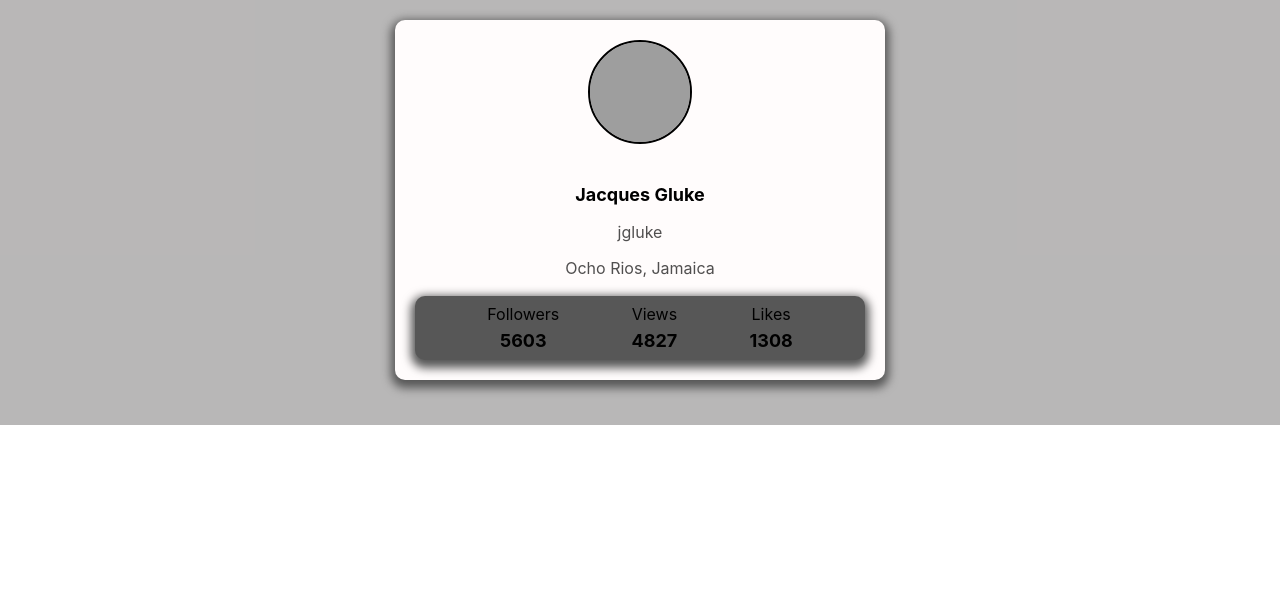
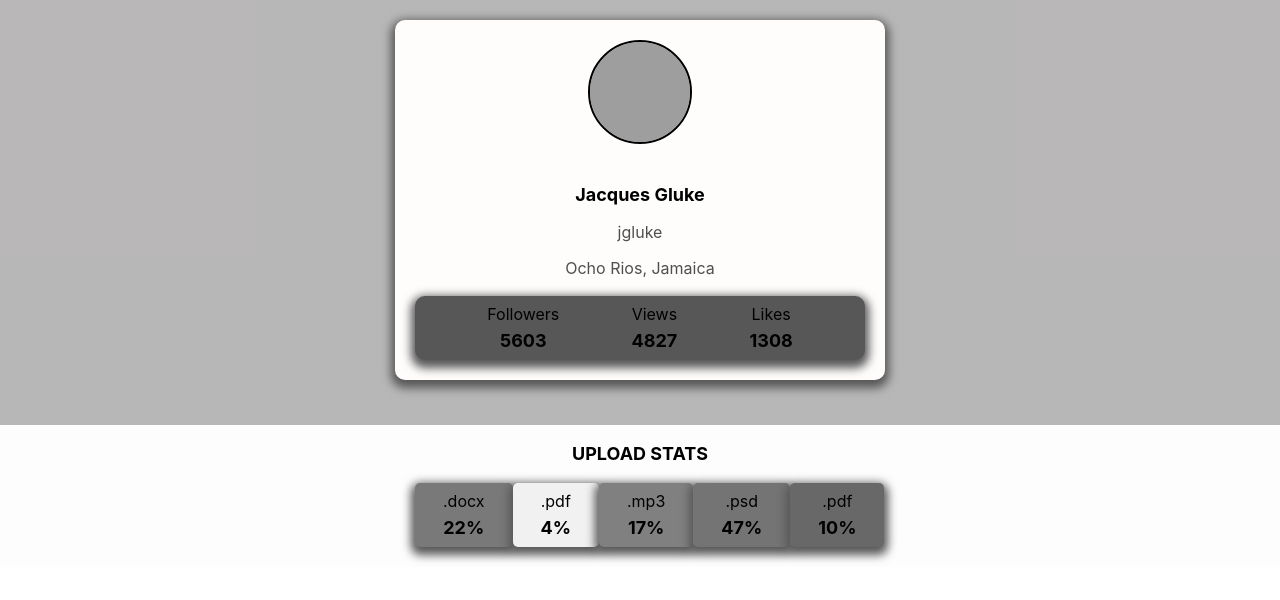
Before and after one commit to Dadayat/goit-react-hw-01-components, a React (Create React App) app: page / in a window 1280 px wide. Shown: the top 600 px of the page. Built offline with nearby package versions, Linux system fonts and the light colour scheme; grey boxes are pictures that could not be loaded.

Commit message:
update statistics.jsx and module.css files

```diff
--- a/src/components/App.jsx
+++ b/src/components/App.jsx
@@ -1,5 +1,7 @@
-import { Profile } from "./Profile/Profile";
+import { Profile } from './Profile/Profile';
 import user from '../data/user.json';
+import { Statistics } from './Statistics/Statistics';
+import data from '../data/data.json';
 
 export const App = () => {
   return (
@@ -9,8 +11,9 @@ export const App = () => {
         tag={user.tag}
         location={user.location}
         avatar={user.avatar}
-        stats={user.stats} />
+        stats={user.stats}
+      />
+      <Statistics title={'UPLOAD STATS'} stats={data} />
     </div>
-
   );
 };
--- /dev/null
+++ b/src/components/StatisticItem/StatisticItem.jsx
@@ -0,0 +1,13 @@
+import css from './StatisticItem.module.css';
+import { makeGray } from './makeGrey';
+
+const StatisticItem = ({ label, percentage }) => {
+  return (
+    <li className={css.item} style={{ backgroundColor: `${makeGray()}` }}>
+      <span className={css.label}>{label}</span>
+      <span className={css.percentage}>{percentage}%</span>
+    </li>
+  );
+};
+
+export { StatisticItem };
--- /dev/null
+++ b/src/components/StatisticItem/StatisticItem.module.css
@@ -0,0 +1,13 @@
+.item {
+  display: flex;
+  flex-direction: column;
+  row-gap: 10px;
+  padding: 10px 28px;
+  border-radius: 5px;
+  box-shadow: 0px 4px 10px 4px #575757;
+}
+
+.percentage {
+  font-size: large;
+  font-weight: 700;
+}
--- /dev/null
+++ b/src/components/StatisticItem/makeGrey.js
@@ -0,0 +1,4 @@
+export function makeGray() {
+  const grayValue = Math.floor(Math.random() * 156 + 100);
+  return `rgb(${grayValue}, ${grayValue}, ${grayValue})`;
+}
--- a/src/components/Statistics/Statistics.jsx
+++ b/src/components/Statistics/Statistics.jsx
@@ -0,0 +1,27 @@
+import { StatisticItem } from '../StatisticItem/StatisticItem';
+import css from './Statistics.module.css';
+
+const Statistics = ({ title, stats }) => {
+  return (
+    <>
+      <section className={css.statistics}>
+        {title && <h2 className={css.title}>{title}</h2>}
+        {stats.length > 0 && (
+          <ul className={css.stat_list}>
+            {stats.map(stat => {
+              return (
+                <StatisticItem
+                  label={stat.label}
+                  percentage={stat.percentage}
+                  key={stat.id}
+                />
+              );
+            })}
+          </ul>
+        )}
+      </section>
+    </>
+  );
+};
+
+export { Statistics };
--- a/src/components/Statistics/Statistics.module.css
+++ b/src/components/Statistics/Statistics.module.css
@@ -0,0 +1,18 @@
+.statistics {
+  text-align: center;
+  padding: 20px;
+  background-color: #fcfcfcb0;
+}
+
+.title {
+  font-size: large;
+  font-weight: 700;
+  margin-bottom: 20px;
+}
+
+.stat_list {
+  display: flex;
+  justify-content: space-between;
+  margin: 0 auto;
+  width: 450px;
+}
```
